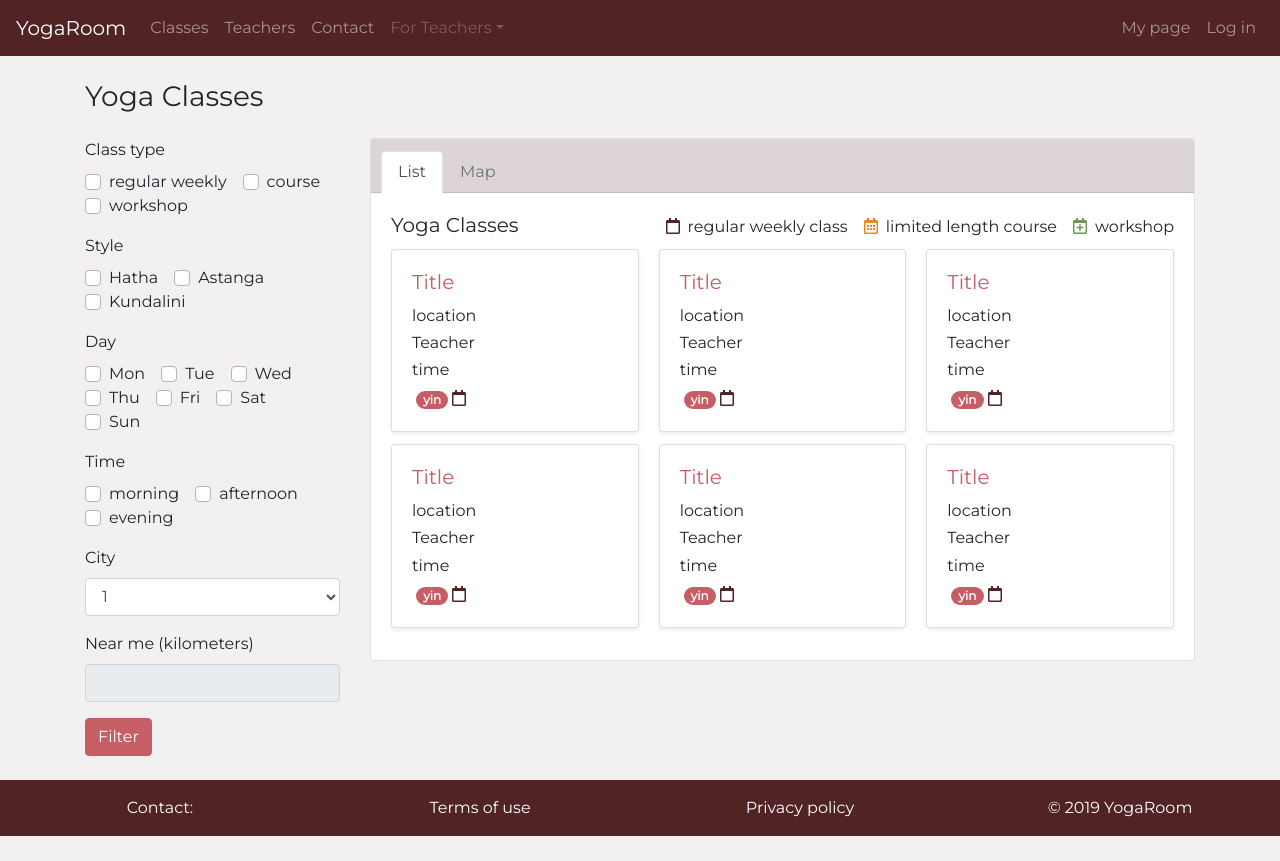
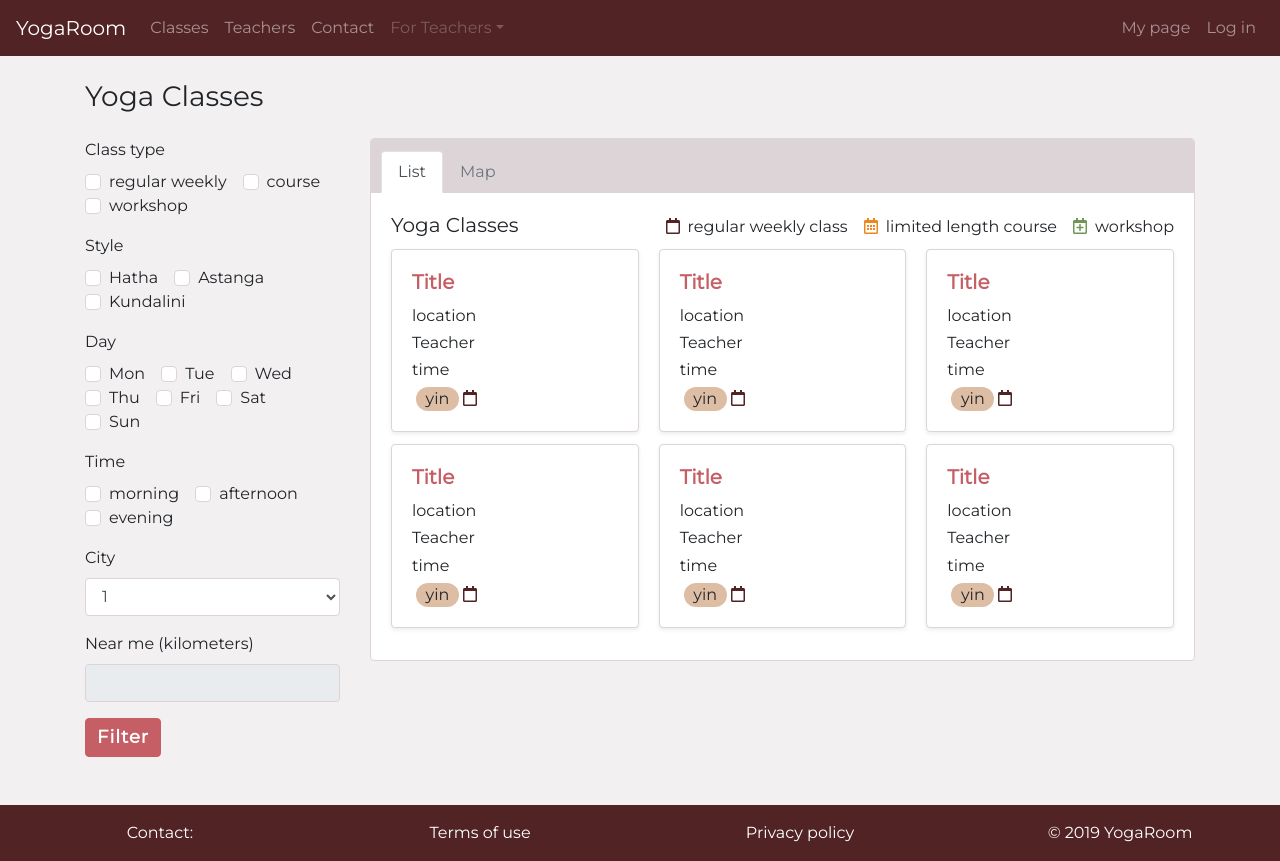
Before and after one commit to orsolyabus/yoga-room-react, a React (Create React App) app: page /search in a window 1280 px wide. Before the commit the page ends 836 px from the top, so only its background shows below. Built offline with nearby package versions, Linux system fonts and the light colour scheme.

Commit message:
add styling for accessibility

```diff
--- a/src/components/Landing/LandingTeacher.jsx
+++ b/src/components/Landing/LandingTeacher.jsx
@@ -5,7 +5,7 @@ const LandingTeacher = () => (
   <>
     <div className="my-4">
       <h2>Are you a teacher?</h2>
-      <div className="bg-secondary p-2 text-white shadow-sm" style={{ fontSize: "1.2rem" }}>
+      <div className="bg-secondary p-2 shadow-sm custom-secondary" style={{ fontSize: "1.2rem" }}>
         Do you have a professional online presence?
       </div>
       <p className="mt-4">Create your profile, add your classes, let students find you!</p>
--- a/src/components/Search/ResultClass.js
+++ b/src/components/Search/ResultClass.js
@@ -6,16 +6,14 @@ import { faCalendar } from '@fortawesome/free-regular-svg-icons'
 const ResultClass = () => (
   <Card className="ResultClass shadow-sm">
     <Card.Body>
-      <Card.Title><Card.Link href="#">Title</Card.Link></Card.Title>
-      <Card.Text>
+      <Card.Title><Card.Link href="#"><b>Title</b></Card.Link></Card.Title>
       <h6>location</h6>
       <h6>Teacher</h6>
       <h6>time</h6>
-        <Badge pill variant="primary" className="mx-1">
+      <Badge pill variant="secondary-light" className="mx-1">
         yin
       </Badge>
       <FontAwesomeIcon icon={faCalendar} className="text-dark" />
-      </Card.Text>
     </Card.Body>
   </Card>
 );
--- a/src/components/Search/SearchPage.js
+++ b/src/components/Search/SearchPage.js
@@ -7,10 +7,10 @@ const SearchPage = () => (
   <Container className="SearchPage">
     <h2 className="my-4">Yoga Classes</h2>
     <Row className="mb-4">
-      <Col md="3">
+      <Col md="3" className="mb-4">
         <SearchForm />
       </Col>
-      <Col>
+      <Col className="mb-4">
         <Results />
       </Col>
     </Row>
--- a/src/components/app/App.scss
+++ b/src/components/app/App.scss
@@ -1,11 +1,14 @@
 $primary:       #C55E65 !default;
-$secondary:     #CC9773 !default;
+// $secondary:     #CC9773 !default;
+$secondary:     #d4a889 !default;
 $success:       #709656 !default;
 $info:          #8F7673 !default;
 $warning:       #ee861e !default;
 $danger:        #f44336 !default;
 $light:         #F3F0F1 !default;
 $dark:          #512324 !default;
+$medium-light:  darken($light, 10%);
+$super-light:   #faf8f8;
 
  $theme-colors: (
   "primary":    $primary,
@@ -34,7 +37,7 @@ $dark:          #512324 !default;
 }
 
 body {
-  background-color: var(--light)
+  background-color: $light
 }
 
 .content {
@@ -83,5 +86,34 @@ h2{
 }
 
 div.result-nav {
-  background-color: darken($light, 10%);
+  background-color: $medium-light;
 }
+
+div.results {
+  background-color: $super-light;
+}
+
+.results a.nav-link.active{
+  background-color: $super-light;
+  border-color: $medium-light $medium-light $super-light;
+}
+
+.form-control, .card, .card-footer, .card-header, .custom-control-label::before {
+  border-color: $medium-light;
+}
+
+.btn {
+  font-size: 18px;
+  font-weight: 600;
+  letter-spacing: 1px;
+  padding: 5px 11px;
+}
+
+.badge {
+  font-size: 1em;
+  font-weight: 500;
+}
+
+.badge-secondary-light {
+  background-color: theme-color-level(secondary, -3);;
+}
```
Lines whose indentation alone changed are shown as unchanged.
